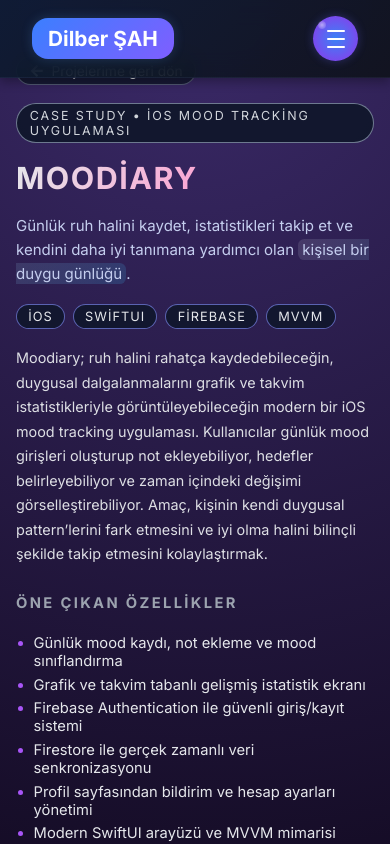
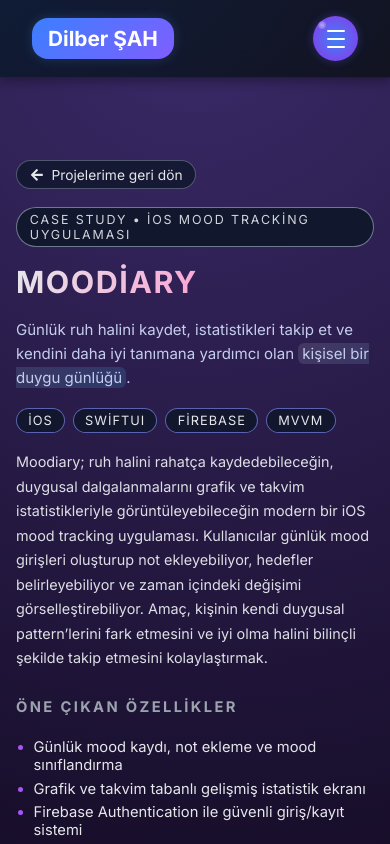
Before and after one commit to sahdilber/DilberSahWebsite, a Next.js app: page /moodiary in a window 390 px wide. Shown: the top 844 px of the page. Built offline with nearby package versions, Linux system fonts and the light colour scheme.

Commit message:
güncelleme

```diff
--- a/src/components/Hero.js
+++ b/src/components/Hero.js
@@ -4,6 +4,7 @@ import { Typewriter } from 'react-simple-typewriter'
 import { FaArrowDown } from 'react-icons/fa'
 import BackgroundStars from './BackgroundStars' // ⭐ Yıldızlar eklendi
 import { FaGithub, FaLinkedin, FaTimes, FaFileAlt, FaDownload, FaEye } from 'react-icons/fa'
+import { FaEnvelope } from 'react-icons/fa'
 
 export default function Hero() {
   return (
@@ -47,7 +48,7 @@ export default function Hero() {
         <div className={styles.socialIcons}>
           <a href="https://github.com/sahdilber" target="_blank"><FaGithub /></a>
           <a href="https://tr.linkedin.com/in/dilbersah" target="_blank"><FaLinkedin /></a>
-          <a href="#"><FaTimes /></a>
+          <a href="mailto:dilber-sah@hotmail.com"><FaEnvelope /></a>
         </div>
 
         <div className={styles.buttons}>
--- a/src/components/Projects.js
+++ b/src/components/Projects.js
@@ -18,7 +18,7 @@ const projects = [
     tech: ['Swift', 'SwiftUI', 'Firebase', 'Firestore'],
     detail: '/moodiary',
     github: 'https://github.com/sahdilber/Mood-journal',
-    image: '/projects/moodiary/moodiary-cover.jpeg'
+    image: '/projects/moodiary/moodiary-cover.jpg'
     // Eğer görünmüyorsa: public/projects/moodiary klasöründeki dosya adını
     // aynen buna göre kontrol et (.jpeg / .jpg / .png farkına bak)
   }
--- a/src/pages/moodiary.js
+++ b/src/pages/moodiary.js
@@ -242,7 +242,7 @@ export default function Moodiary() {
 
             <div className={styles.actions}>
               <a
-                href="https://github.com/sahdilber" // buraya istersen direkt Moodiary repo linkini koy
+                href="https://github.com/sahdilber/Mood-journal" // buraya istersen direkt Moodiary repo linkini koy
                 target="_blank"
                 rel="noopener noreferrer"
                 className={`${styles.button} ${styles.primaryButton}`}
--- a/src/styles/Hero.module.css
+++ b/src/styles/Hero.module.css
@@ -1,6 +1,6 @@
 .hero {
   min-height: 100dvh;
-  padding: 6rem 1rem 2rem;
+  padding: 9rem 1rem 2rem;
   display: flex;
   flex-direction: column;
   justify-content: center;
@@ -207,7 +207,7 @@
 /* 📱 Mobile Styling */
 @media (max-width: 768px) {
   .hero {
-    padding: 3rem 1rem 2rem;
+    padding: 8rem 1rem 2rem;
     height: auto;
   }
 
--- a/src/styles/ProjectDetail.module.css
+++ b/src/styles/ProjectDetail.module.css
@@ -1,5 +1,5 @@
 .detail {
-  padding: 6rem 1.5rem;
+  padding: 8rem 1.5rem 3rem;
   background: radial-gradient(circle at top, #3b2a69 0, #090311 55%, #050308 100%);
   color: #f7f4ff;
 }
@@ -491,9 +491,12 @@
   }
 
   .detail {
-    padding: 4.5rem 1.2rem;
+    padding: 8.5rem 1.5rem 3rem;
   }
-
+  .inner {
+    flex-direction: column-reverse;
+    gap: 2.4rem;
+  }
   .metaRow {
     grid-template-columns: repeat(2, minmax(0, 1fr));
   }
@@ -501,7 +504,7 @@
 
 @media (max-width: 640px) {
   .detail {
-    padding: 3.5rem 1rem;
+    padding: 10rem 1rem 3rem;
   }
 
   .deviceFrame {
```
Also changed, not shown: public/projects/moodiary/moodiary-cover.jpeg (deleted), public/projects/moodiary/moodiary-cover.jpg (added).
